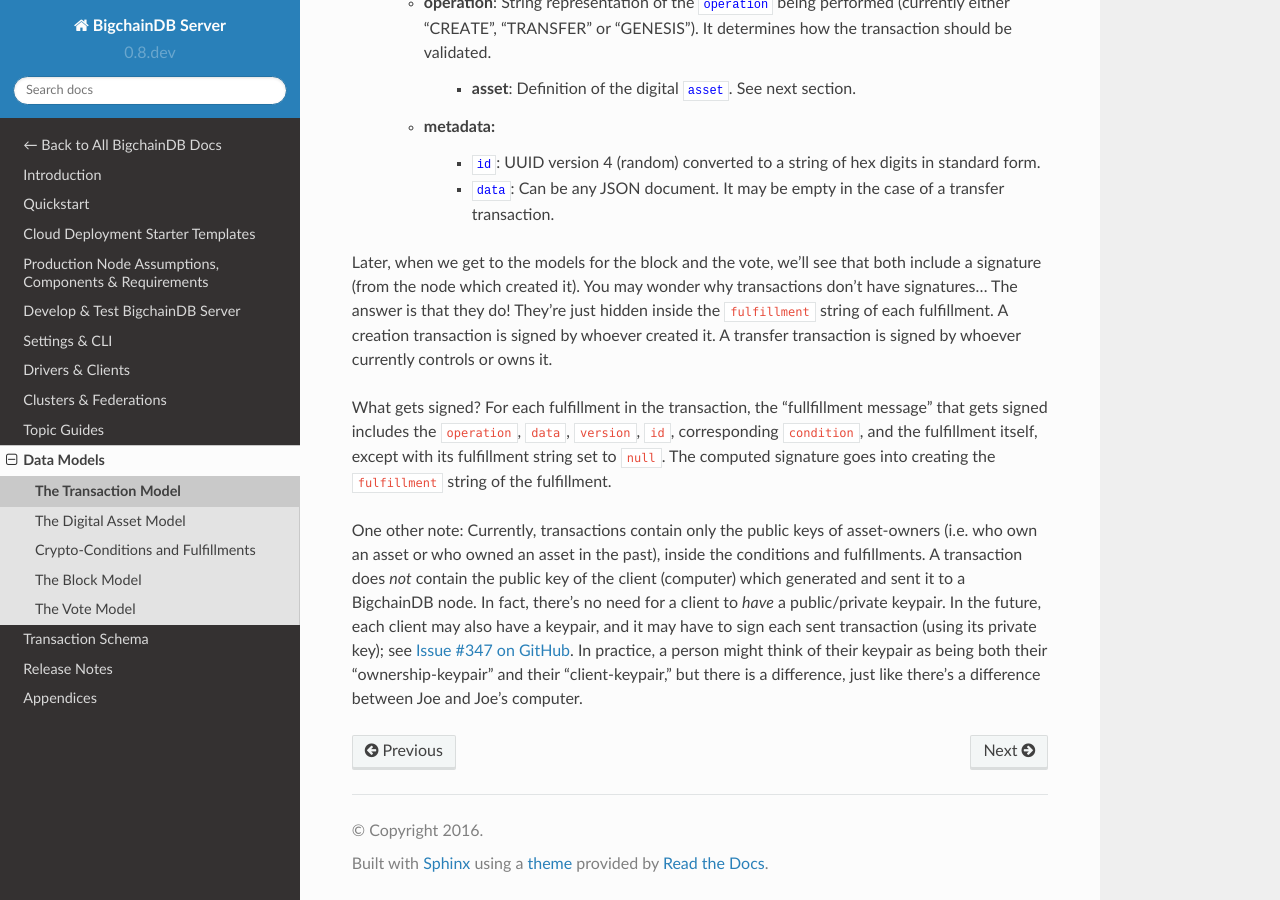
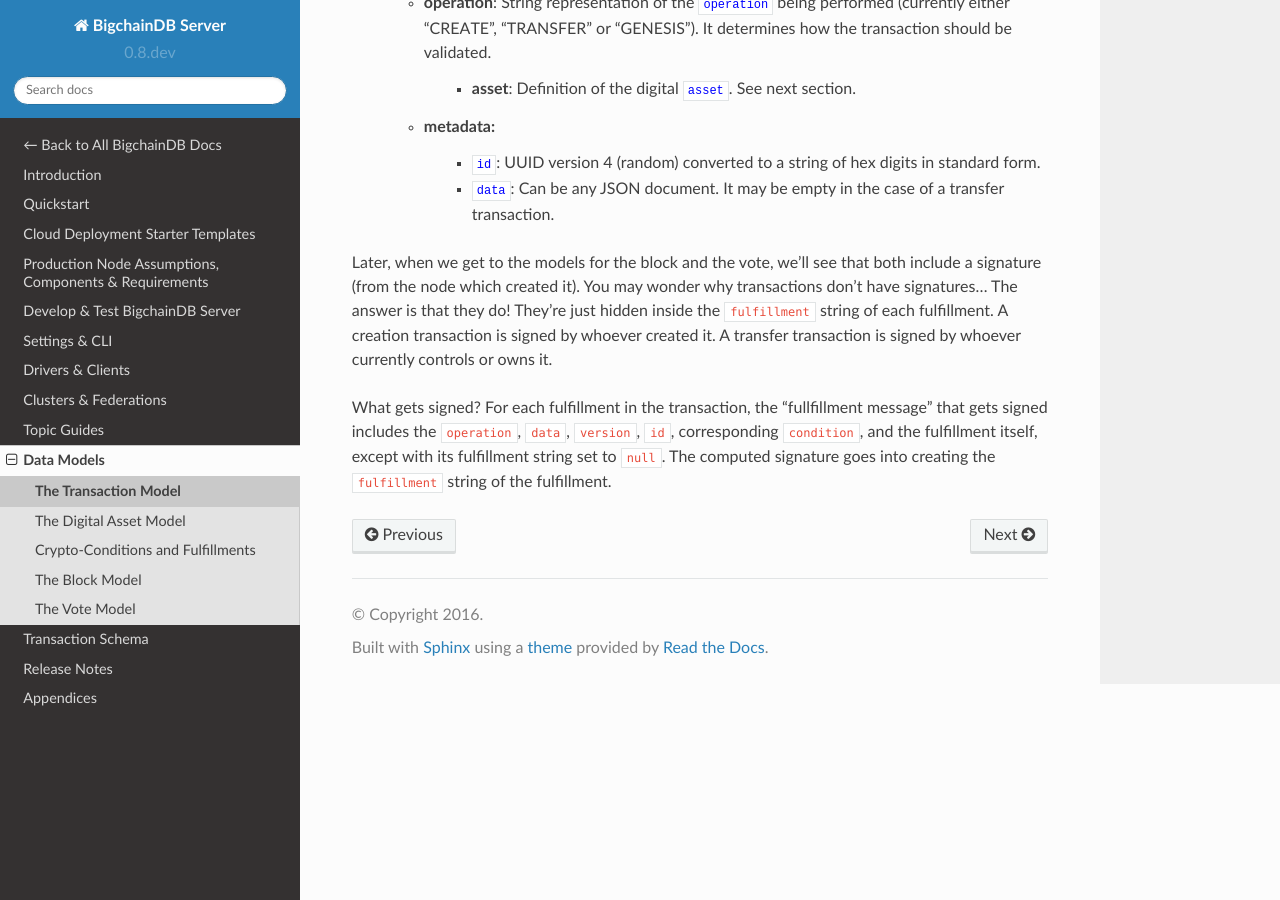
Before and after one commit to bigchaindb/bigchaindb, a Sphinx documentation site: the page built from docs/server/source/data-models/transaction-model.rst, in a window 1280 px wide and 900 px high, scrolled down 838 px. Built offline with Sphinx 7.4.7 and the Read the Docs theme 2.0.0, drawn with Linux system fonts in a browser that asks for light colours.

Commit message:
remove distracting para from transaction-model.rst docs

```diff
--- a/docs/server/source/data-models/transaction-model.rst
+++ b/docs/server/source/data-models/transaction-model.rst
@@ -58,5 +58,3 @@ Here's some explanation of the contents of a :ref:`transaction <transaction>`:
 Later, when we get to the models for the block and the vote, we'll see that both include a signature (from the node which created it). You may wonder why transactions don't have signatures... The answer is that they do! They're just hidden inside the ``fulfillment`` string of each fulfillment. A creation transaction is signed by whoever created it. A transfer transaction is signed by whoever currently controls or owns it.
 
 What gets signed? For each fulfillment in the transaction, the "fullfillment message" that gets signed includes the ``operation``, ``data``, ``version``, ``id``, corresponding ``condition``, and the fulfillment itself, except with its fulfillment string set to ``null``. The computed signature goes into creating the ``fulfillment`` string of the fulfillment.
-
-One other note: Currently, transactions contain only the public keys of asset-owners (i.e. who own an asset or who owned an asset in the past), inside the conditions and fulfillments. A transaction does *not* contain the public key of the client (computer) which generated and sent it to a BigchainDB node. In fact, there's no need for a client to *have* a public/private keypair. In the future, each client may also have a keypair, and it may have to sign each sent transaction (using its private key); see `Issue #347 on GitHub <https://github.com/bigchaindb/bigchaindb/issues/347>`_. In practice, a person might think of their keypair as being both their "ownership-keypair" and their "client-keypair," but there is a difference, just like there's a difference between Joe and Joe's computer.
```
